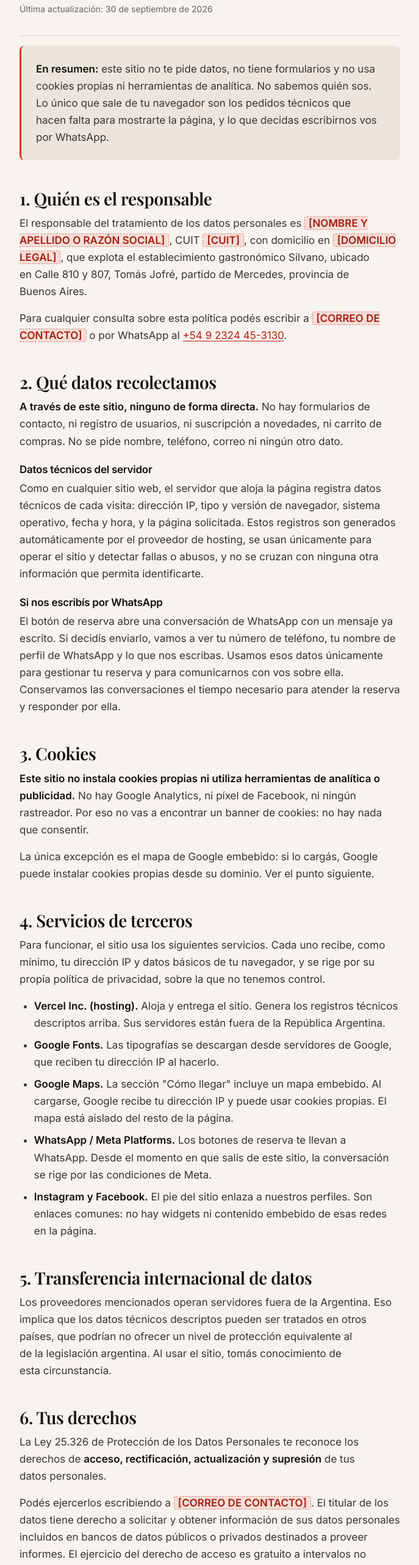
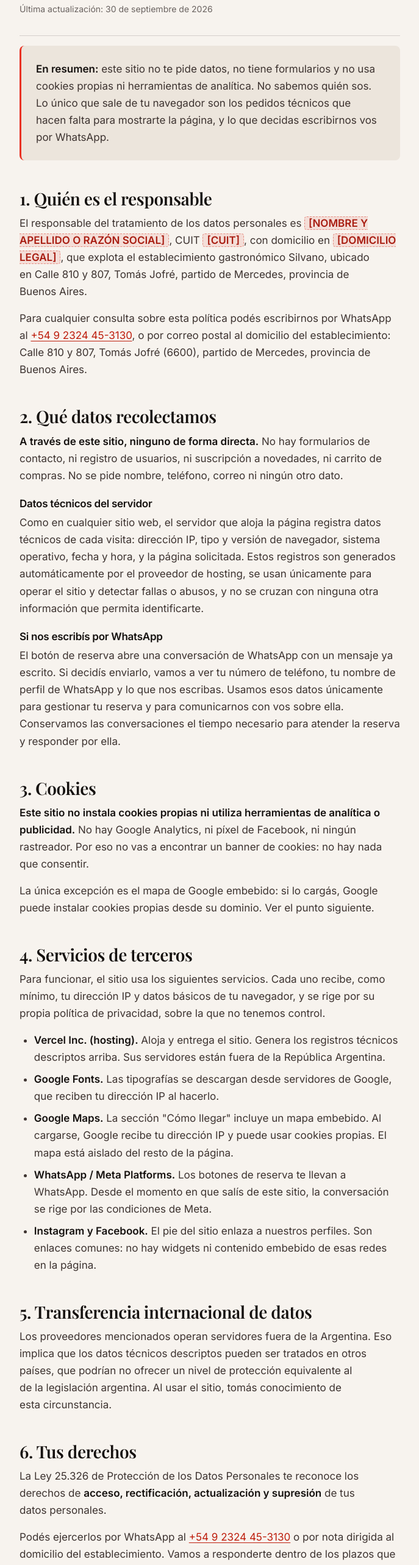
Before and after one commit to pedromarzano1/Silvano, a plain HTML site: page privacidad.html in a window 1280 px wide. Shown: the part 233-2800 px from the top of the page at 61% size, without its empty margins (296-983 px from the left). Drawn offline with nearby package versions, Linux system fonts and the light colour scheme.

Commit message:
Ordenar la raiz y resolver el contacto de las paginas legales
Orden:
- Las 10 capturas originales pasan a fuentes/, con nombres claros. En
  particular entrada.png pasa a picada.png y entrada_restaurante.webp a
  fachada.webp: esos dos nombres ya habian generado una confusion.
- Se agrega fuentes/LEEME.txt explicando de donde sale cada recorte.
- Se eliminan los dos .gitkeep, que ya no hacen falta.
- .vercelignore se simplifica: alcanza con excluir fuentes/ y README.md.

Contacto:
- El establecimiento no tiene casilla de correo. Se reemplazan los
  [CORREO DE CONTACTO] por WhatsApp mas el domicilio postal, que son
  canales reales y validos para ejercer derechos de la Ley 25.326.
- En security.txt, el RFC 9116 admite cualquier URI como Contact, asi
  que apunta al WhatsApp, con una nota para cambiarlo cuando haya mail.
- Se agregan los plazos legales de respuesta en la politica de privacidad.

Quedan solo tres placeholders: razon social, CUIT y domicilio legal.

```diff
--- a/privacidad.html
+++ b/privacidad.html
@@ -49,9 +49,9 @@
       Mercedes, provincia de Buenos Aires.
     </p>
     <p>
-      Para cualquier consulta sobre esta política podés escribir a
-      <mark>[CORREO DE CONTACTO]</mark> o por WhatsApp al
-      <a href="https://wa.me/5492324453130" target="_blank" rel="noopener noreferrer">+54 9 2324 45-3130</a>.
+      Para cualquier consulta sobre esta política podés escribirnos por WhatsApp
+      al <a href="https://wa.me/5492324453130" target="_blank" rel="noopener noreferrer">+54 9 2324 45-3130</a>, o por correo postal
+      al domicilio del establecimiento: Calle 810 y 807, Tomás Jofré (6600), partido de Mercedes, provincia de Buenos Aires.
     </p>
 
     <h2>2. Qué datos recolectamos</h2>
@@ -140,7 +140,10 @@
       personales.
     </p>
     <p>
-      Podés ejercerlos escribiendo a <mark>[CORREO DE CONTACTO]</mark>. El titular de
+      Podés ejercerlos por WhatsApp al <a href="https://wa.me/5492324453130" target="_blank" rel="noopener noreferrer">+54 9 2324 45-3130</a> o por
+      nota dirigida al domicilio del establecimiento. Vamos a responderte dentro de
+      los plazos que fija la ley: diez días corridos para el acceso y cinco días
+      hábiles para la rectificación o supresión. El titular de
       los datos tiene derecho a solicitar y obtener información de sus datos
       personales incluidos en bancos de datos públicos o privados destinados a proveer
       informes. El ejercicio del derecho de acceso es gratuito a intervalos no
```
Also changed, not shown: index.html (+1 -1 lines), terminos.html (+2 -2 lines), fuentes/LEEME.txt (added), fuentes/bebidas.jfif (renamed from Bebidas.jfif), fuentes/cien-anios.webp (renamed from 100años.webp), fuentes/fachada.webp (renamed from entrada_restaurante.webp), security.txt, 18 other files.
